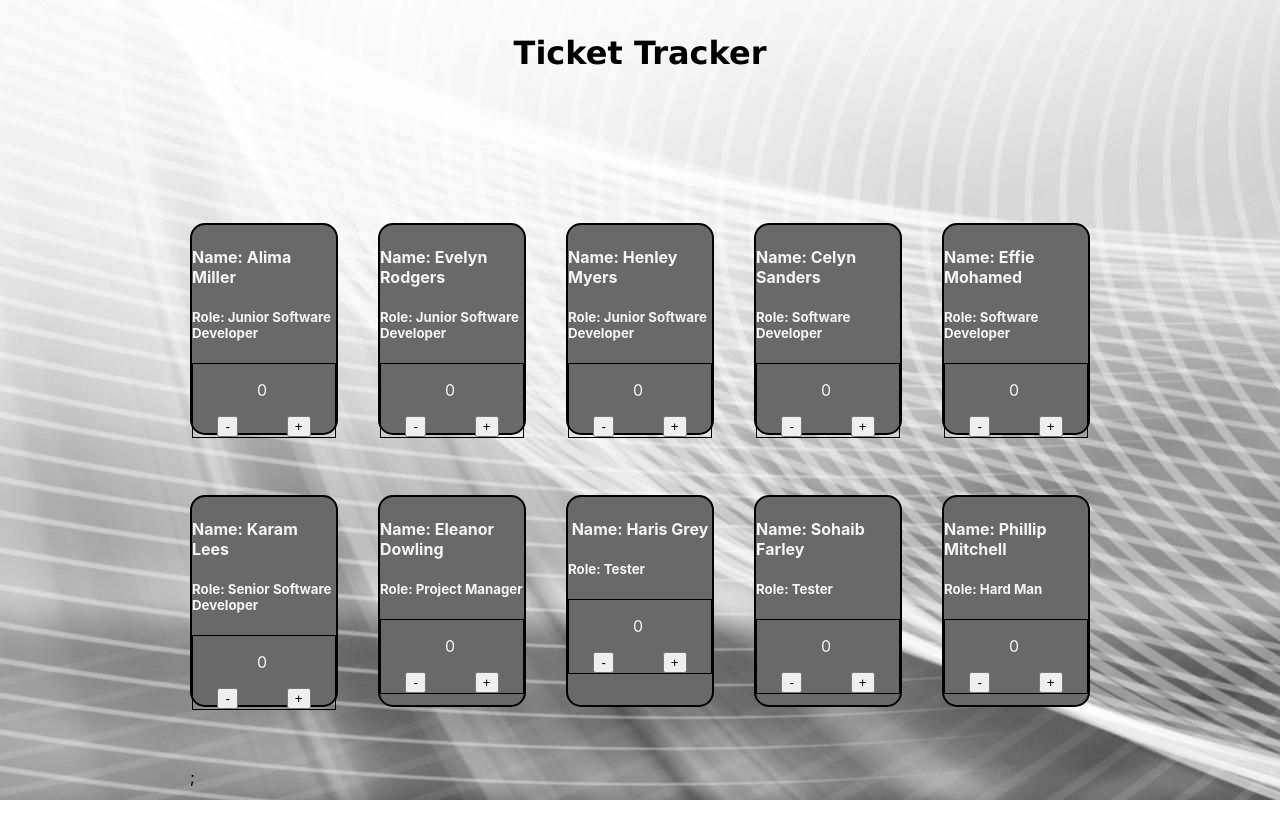
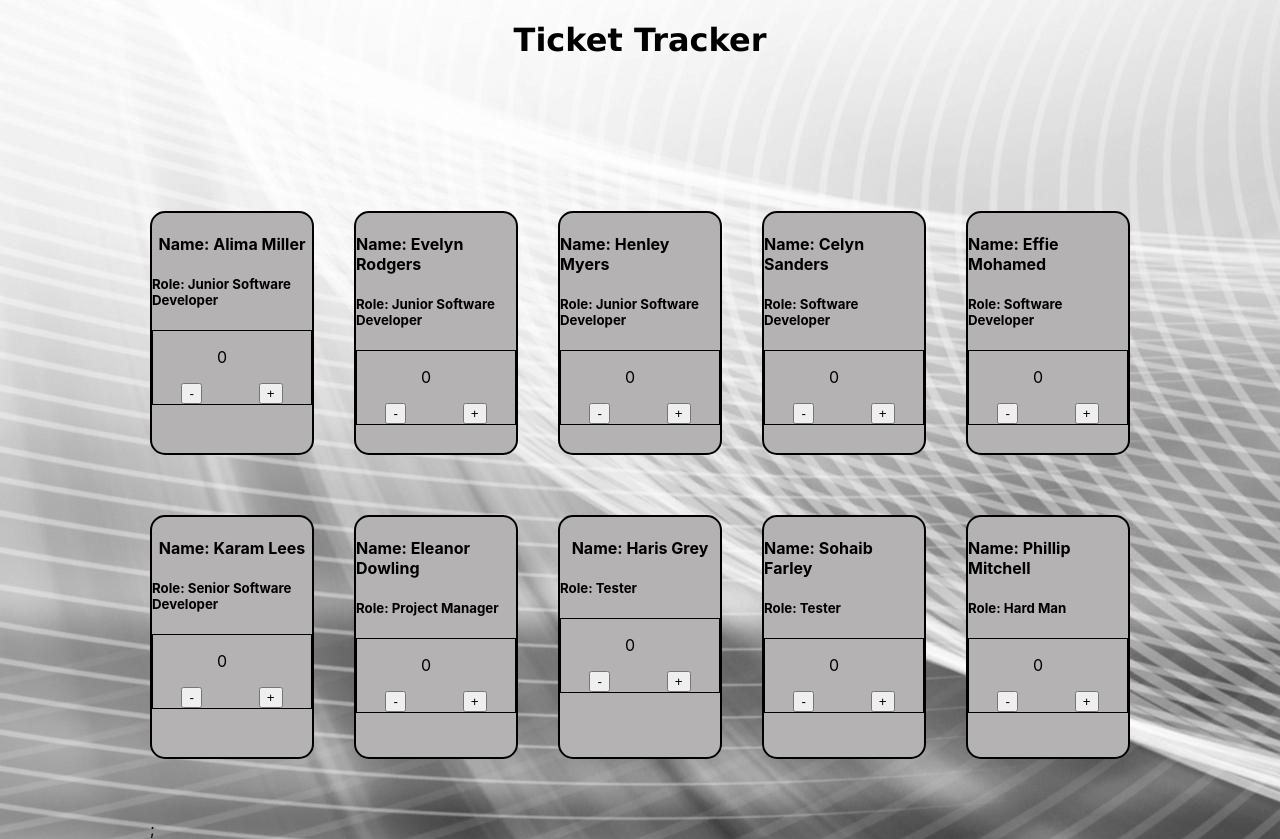
Before and after one commit to Alin-Nita/React_Tickets, a React (Create React App) app: page / in a window 1280 px wide. Before the commit the page ends 800 px from the top, so only its background shows below. Built offline with nearby package versions, Linux system fonts and the light colour scheme.

Commit message:
made the Counter a separate component

```diff
--- /dev/null
+++ b/src/components/Counter/Counter.jsx
@@ -0,0 +1,32 @@
+import React, { useState } from "react";
+import "./Counter.scss";
+
+const Counter = () => {
+  const [counter, setCounter] = useState(0);
+
+  const incrementCounter = () => {
+    setCounter(counter + 1);
+  };
+
+  const decrementCounter = () => {
+    if (counter === 0) {
+      setCounter(0);
+    } else setCounter(counter - 1);
+  };
+
+  return (
+    <div class="counter">
+      <p class="counter__score">{counter}</p>
+      <div id="buttons">
+        <button class="button__minus" onClick={decrementCounter}>
+          -
+        </button>
+        <button class="button__plus" onClick={incrementCounter}>
+          +
+        </button>
+      </div>
+    </div>
+  );
+};
+
+export default Counter;
--- /dev/null
+++ b/src/components/Counter/Counter.scss
@@ -0,0 +1,16 @@
+.counter {
+  border: 1px solid black;
+  align-items: center;
+
+  .counter__score {
+    align-items: center;
+    margin-left: 4em;
+  }
+}
+
+#buttons {
+  display: flex;
+  flex-direction: row;
+  justify-content: space-around;
+  align-items: space-around;
+}
--- a/src/components/Employee-Card/Employee-Card.jsx
+++ b/src/components/Employee-Card/Employee-Card.jsx
@@ -1,5 +1,6 @@
 import React from "react";
 import "./Employee-Card.scss";
+import Counter from "../Counter/Counter";
 
 const EmployeeCard = (props) => {
   const { peopleArray } = props;
@@ -10,13 +11,7 @@ const EmployeeCard = (props) => {
       <div className="name__and__role">
         <h4 className="name">Name: {employee.name}</h4>
         <h5 className="role">Role: {employee.role}</h5>
-        <div class="counter">
-          <p class="counter__score">0</p>
-          <div id="buttons">
-            <button class="button__minus">-</button>
-            <button class="button__plus">+</button>
-          </div>
-        </div>
+        <Counter />
       </div>
     );
   });
--- a/src/components/Employee-Card/Employee-Card.scss
+++ b/src/components/Employee-Card/Employee-Card.scss
@@ -1,8 +1,8 @@
 @use "../../assets/sass/_variables.scss" as *;
 
 .name {
-  background-color: dimgray;
-  color: whitesmoke;
+  background-color: rgb(180, 178, 178);
+  color: black;
   gap: 0.5cm;
   display: flex;
   flex-direction: row;
@@ -12,30 +12,13 @@
   align-items: center;
 
   &__and__role {
-    color: whitesmoke;
-    background-color: dimgray;
+    color: black;
+    background-color: rgb(180, 178, 178);
     border: 2px solid black;
-    width: 9em;
-    height: 13em;
+    width: 10em;
+    height: 15em;
     border-radius: 15px;
   }
-}
-
-.counter {
-  border: 1px solid black;
-  align-items: center;
-
-  .counter__score {
-    align-items: center;
-    margin-left: 4em;
-  }
-}
-
-#buttons {
-  display: flex;
-  flex-direction: row;
-  justify-content: space-around;
-  align-items: space-around;
 }
 
 .Employees_Container {
```
